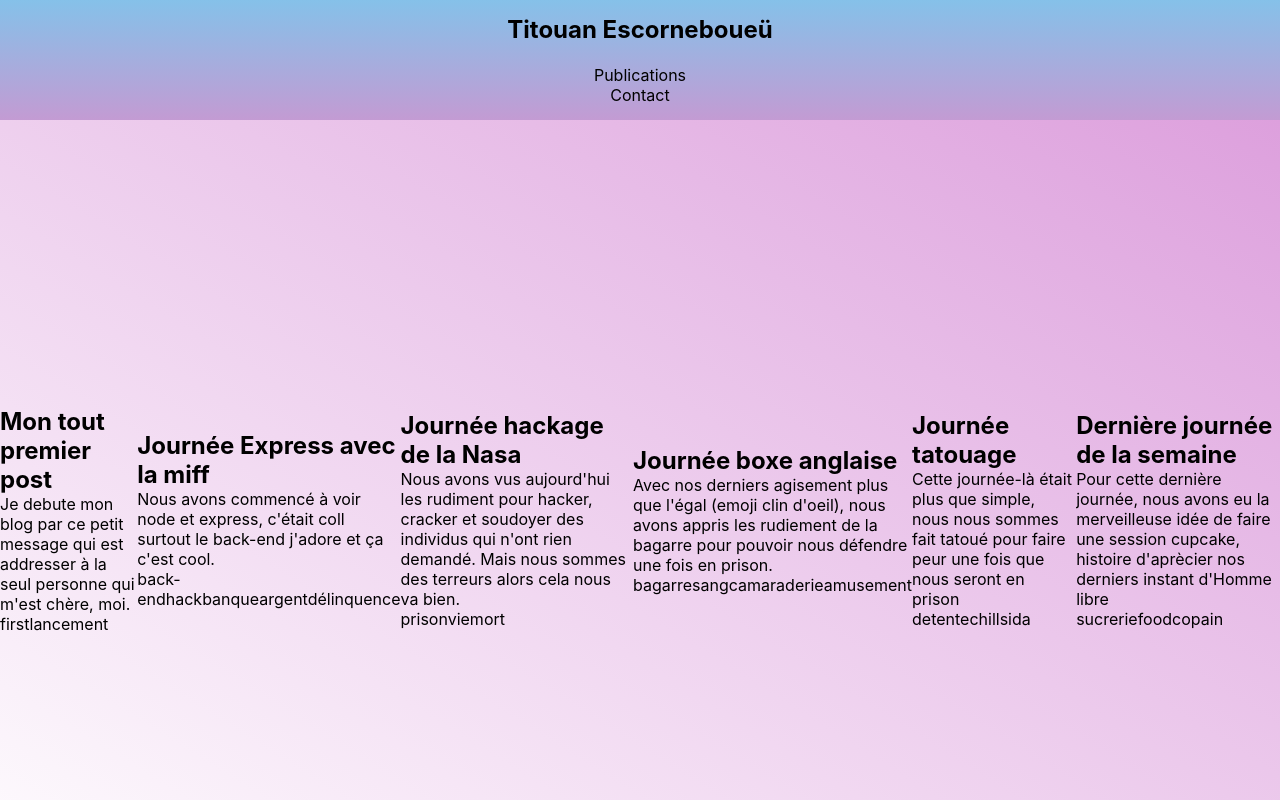
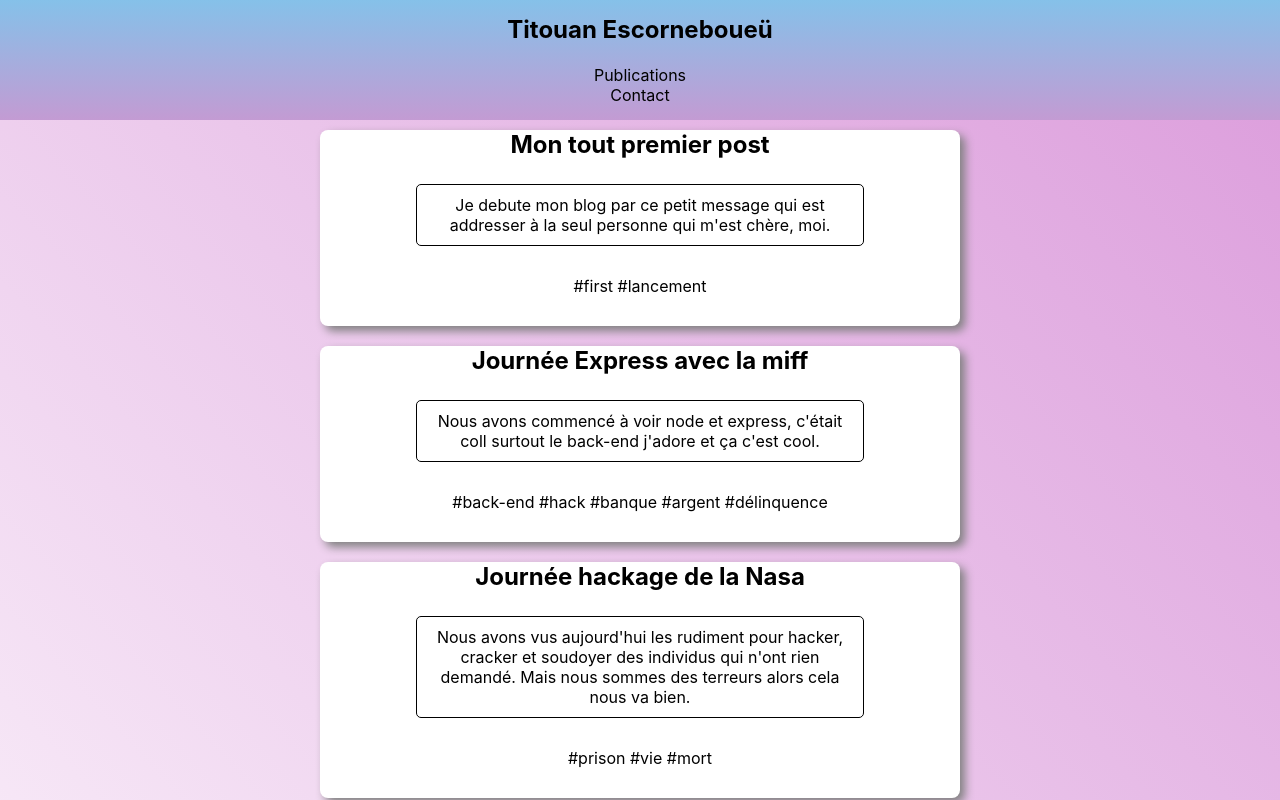
Before and after one commit to Titouan-Esc/dev_blog, a React (Create React App) app: page / in a window 1280 px wide. Shown: the top 800 px of the page. Built offline with nearby package versions, Linux system fonts and the light colour scheme.

Commit message:
Fin des posts mult

```diff
--- a/src/App.js
+++ b/src/App.js
@@ -1,4 +1,4 @@
-import scss from "./scss/style.scss";
+import "./scss/style.scss";
 import { BrowserRouter as Router, Switch, Route } from "react-router-dom";
 import Home from "./pages/Home";
 import NavBar from "./components/NavBar";
--- a/src/data.js
+++ b/src/data.js
@@ -4,41 +4,41 @@ export default [
     titre: "Mon tout premier post",
     content:
       "Je debute mon blog par ce petit message qui est addresser à la seul personne qui m'est chère, moi.",
-    tags: ["first", "lancement"],
+    tags: ["#first ", "#lancement"],
   },
   {
     id: 2,
     titre: "Journée Express avec la miff",
     content:
       "Nous avons commencé à voir node et express, c'était coll surtout le back-end j'adore et ça c'est cool.",
-    tags: ["back-end", "hack", "banque", "argent", "délinquence"],
+    tags: ["#back-end ", "#hack ", "#banque ", "#argent ", "#délinquence"],
   },
   {
     id: 3,
     titre: "Journée hackage de la Nasa",
     content:
       "Nous avons vus aujourd'hui les rudiment pour hacker, cracker et soudoyer des individus qui n'ont rien demandé. Mais nous sommes des terreurs alors cela nous va bien.",
-    tags: ["prison", "vie", "mort"],
+    tags: ["#prison ", "#vie ", "#mort"],
   },
   {
     id: 4,
     titre: "Journée boxe anglaise",
     content:
       "Avec nos derniers agisement plus que l'égal (emoji clin d'oeil), nous avons appris les rudiement de la bagarre pour pouvoir nous défendre une fois en prison.",
-    tags: ["bagarre", "sang", "camaraderie", "amusement"],
+    tags: ["#bagarre ", "#sang ", "#camaraderie ", "#amusement"],
   },
   {
     id: 5,
     titre: "Journée tatouage",
     content:
       "Cette journée-là était plus que simple, nous nous sommes fait tatoué pour faire peur une fois que nous seront en prison",
-    tags: ["detente", "chill", "sida"],
+    tags: ["#detente ", "#chill ", "#sida"],
   },
   {
     id: 6,
     titre: "Dernière journée de la semaine",
     content:
       "Pour cette dernière journée, nous avons eu la merveilleuse idée de faire une session cupcake, histoire d'aprècier nos derniers instant d'Homme libre",
-    tags: ["sucrerie", "food", "copain"],
+    tags: ["#sucrerie ", "#food ", "#copain"],
   },
 ];
--- a/src/pages/Home.js
+++ b/src/pages/Home.js
@@ -6,7 +6,7 @@ const Home = () => {
   const [post, setPost] = useState(data);
   return (
     <>
-      <main>
+      <main className="posts">
         <Posts post={post} />
       </main>
     </>
--- a/src/scss/_corps.scss
+++ b/src/scss/_corps.scss
@@ -1,5 +1,4 @@
 main {
-  height: 100vh;
   display: flex;
   justify-content: center;
   align-items: center;
@@ -52,3 +51,31 @@ main {
     }
   }
 }
+
+.posts {
+  @include flex_box(column, space-between, center);
+  div {
+    width: 50vw;
+    text-align: center;
+    margin: 10px 0;
+    background-color: white;
+    border-radius: 8px;
+    box-shadow: 5px 5px 10px gray;
+
+    h2 {
+      margin-bottom: 25px;
+    }
+
+    p {
+      width: 70%;
+      border: 1px solid black;
+      border-radius: 5px;
+      margin: 20px auto;
+      padding: 10px;
+    }
+
+    .tags {
+      border: 0;
+    }
+  }
+}
```
